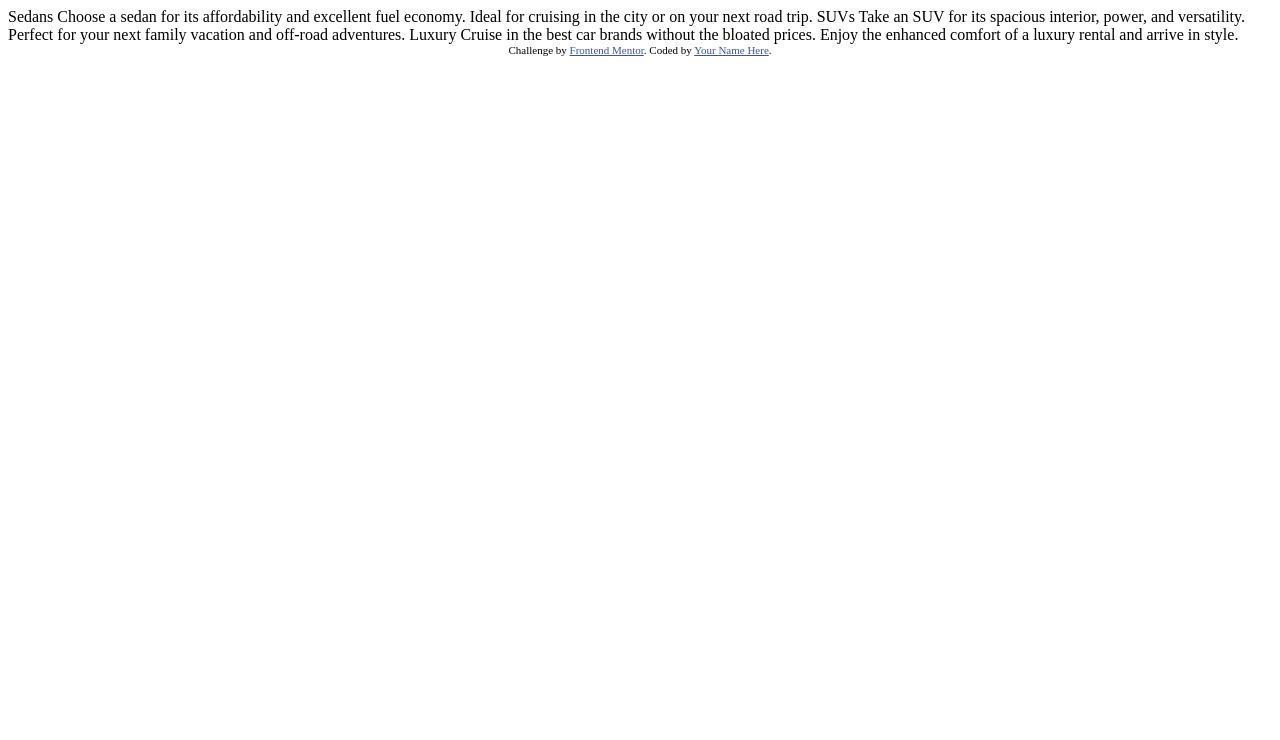
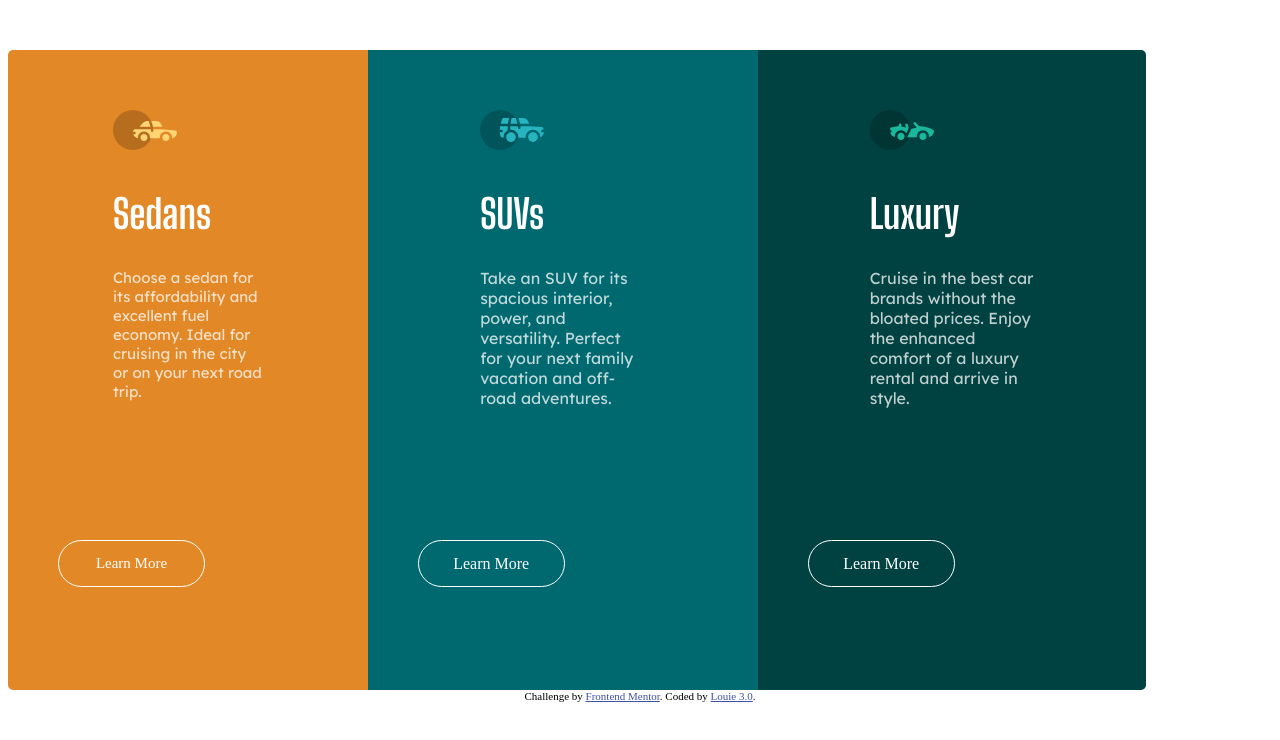
Before and after one commit to KingLouie3/3-column-car-menu, a plain HTML site: page index.html in a window 1280 px wide. Drawn offline with Linux system fonts and the light colour scheme.

Commit message:
First Draft

```diff
--- a/index.html
+++ b/index.html
@@ -1,36 +1,70 @@
 <!DOCTYPE html>
 <html lang="en">
   <head>
-  <meta charset="UTF-8">
-  <meta name="viewport" content="width=device-width, initial-scale=1.0"> <!-- displays site properly based on user's device -->
+    <meta charset="UTF-8" />
+    <meta name="viewport" content="width=device-width, initial-scale=1.0" />
+    <!-- displays site properly based on user's device -->
 
-  <link rel="icon" type="image/png" sizes="32x32" href="./images/favicon-32x32.png">
-
+    <link
+      rel="icon"
+      type="image/png"
+      sizes="32x32"
+      href="./images/favicon-32x32.png"
+    />
+    <link rel="stylesheet" href="styles.css" />
+    <link rel="preconnect" href="https://fonts.gstatic.com" />
+    <link
+      href="https://fonts.googleapis.com/css2?family=Big+Shoulders+Display:wght@700&family=Lexend+Deca&display=swap"
+      rel="stylesheet"
+    />
     <title>Frontend Mentor | 3-column preview card component</title>
 
     <!-- Feel free to remove these styles or customise in your own stylesheet 👍 -->
     <style>
-    .attribution { font-size: 11px; text-align: center; }
-    .attribution a { color: hsl(228, 45%, 44%); }
+      .attribution {
+        font-size: 11px;
+        text-align: center;
+      }
+      .attribution a {
+        color: hsl(228, 45%, 44%);
+      }
     </style>
   </head>
   <body>
-
-  Sedans
-  Choose a sedan for its affordability and excellent fuel economy. Ideal for cruising in the city
-  or on your next road trip.
-
-  SUVs
-  Take an SUV for its spacious interior, power, and versatility. Perfect for your next family vacation
-  and off-road adventures.
-
-  Luxury
-  Cruise in the best car brands without the bloated prices. Enjoy the enhanced comfort of a luxury
-  rental and arrive in style.
-
+    <div class="container">
+      <div class="orange-box">
+        <p>
+          <img src="./images/icon-sedans.svg" />
+          <span> Sedans </span>
+          Choose a sedan for its affordability and excellent fuel economy. Ideal
+          for cruising in the city or on your next road trip.
+        </p>
+        <div class="circle">Learn More</div>
+      </div>
+      <div class="lg-box">
+        <p>
+          <img src="./images/icon-suvs.svg" />
+          <span> SUVs </span>
+          Take an SUV for its spacious interior, power, and versatility. Perfect
+          for your next family vacation and off-road adventures.
+        </p>
+        <div class="circle">Learn More</div>
+      </div>
+      <div class="dg-box">
+        <p>
+          <img src="./images/icon-luxury.svg">
+          <span> Luxury </span>
+          Cruise in the best car brands without the bloated prices. Enjoy the
+          enhanced comfort of a luxury rental and arrive in style.
+        </p>
+        <div class="circle">Learn More</div>
+      </div>
+    </div>
     <div class="attribution">
-    Challenge by <a href="https://www.frontendmentor.io?ref=challenge" target="_blank">Frontend Mentor</a>.
-    Coded by <a href="#">Your Name Here</a>.
+      Challenge by
+      <a href="https://www.frontendmentor.io?ref=challenge" target="_blank"
+        >Frontend Mentor</a
+      >. Coded by <a href="#">Louie 3.0</a>.
     </div>
   </body>
 </html>
--- /dev/null
+++ b/styles.css
@@ -0,0 +1,74 @@
+
+.container {
+    display: flex;
+    height: 80vh;
+    width: 90%;
+    margin-top: 50px;
+}
+
+.orange-box {
+    padding: 30px;
+    background-color: hsl(31, 77%, 52%);
+    border-top-left-radius: 5px;
+    border-bottom-left-radius: 5px;
+    font-size: 15px;
+}
+
+.lg-box {
+    background-color:  hsl(184, 100%, 22%);
+    padding: 30px;
+}
+
+.dg-box {
+    background-color:  hsl(179, 100%, 13%)
+    ;
+    padding: 30px;
+    border-top-right-radius: 5px;
+    border-bottom-right-radius: 5px;
+
+
+}
+
+p {
+    display: flex;
+    flex-direction: column;
+    font-family: 'Lexend Deca', sans-serif;
+    font-weight: 300;
+    color: hsla(0, 0%, 100%, 0.75);
+    padding: 30px;
+    width: 50%;
+    height: 100px;
+    margin: auto;
+}
+
+p > span {
+    font-family: 'Big Shoulders Display';
+
+    font-weight: 900;
+    font-size: 40px;
+    color: white;
+    margin-bottom: 30px;
+}
+
+img {
+    width: 64px;
+    height: 40px;
+    margin-bottom: 40px;
+}
+
+.circle {
+    position: relative;
+    top: 300px;
+    left: 20px;
+    color: white;
+    border: 1px white solid;
+    padding: 10px;
+    width: 125px;
+    height: 25px;
+    border-radius: 25px;
+    display: flex;
+    justify-content: center;
+    align-items: center;
+    cursor: pointer;
+
+}
```
Lines whose indentation alone changed are shown as unchanged.
